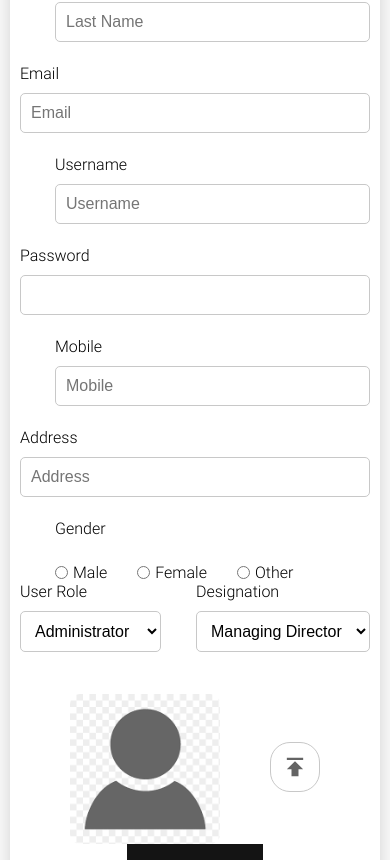
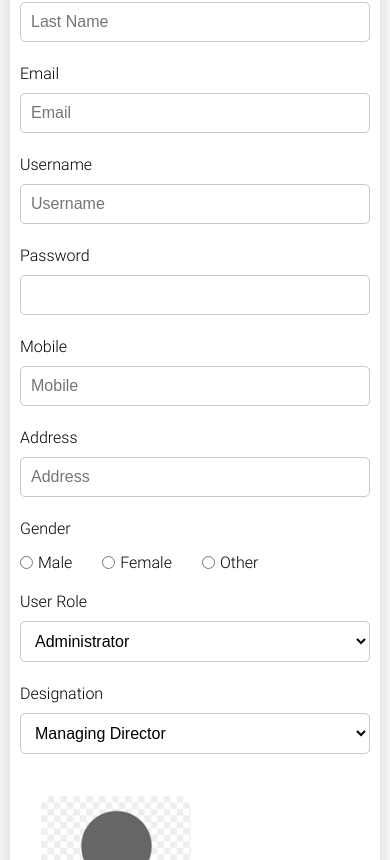
Before and after one commit to mistersakil/react-admin-dashboard, a React (Create React App) app: page /users/create in a window 390 px wide. Shown: the part 1064-1924 px from the top of the page. Built offline with nearby package versions, Linux system fonts and the light colour scheme.

Commit message:
completed responsiveness for userCreate page

```diff
--- a/src/components/pages/users/Users.jsx
+++ b/src/components/pages/users/Users.jsx
@@ -86,7 +86,7 @@ export default function Users(props) {
     <Layout {...props}>
       <section className="users">
         <h3 className="usersTitle">User list</h3>
-        {/* <div style={{ height: "85vh", width: "100%" }}>
+        <div style={{ height: "85vh", width: "100%" }}>
           <DataGrid
             rows={userList}
             columns={columns}
@@ -94,7 +94,7 @@ export default function Users(props) {
             checkboxSelection
             disableSelectionOnClick
           />
-        </div> */}
+        </div>
       </section>
     </Layout>
   );
--- a/src/components/pages/users/userCreate.css
+++ b/src/components/pages/users/userCreate.css
@@ -90,4 +90,40 @@
   border-radius: 1rem;
 }
 
-/* Media Query */
+/* Media Query 800px */
+@media screen and (max-width: 800px) {
+  .formItemContainer {
+    flex-direction: column;
+  }
+  .formItem {
+    max-width: 100%;
+  }
+  .formItem:nth-child(2n) {
+    margin-left: 0;
+  }
+  .formItem .formItemRadio {
+    margin-top: 0.5rem;
+    margin-bottom: 2rem;
+  }
+  .fileUpload {
+    flex-direction: column;
+  }
+  .fileUpload .icon {
+    margin: 1rem 0;
+  }
+}
+/* Media Query 300px */
+@media screen and (max-width: 300px) {
+  .formItem .formItemRadio {
+    flex-direction: column;
+    align-items: flex-start;
+  }
+  .formItem .formItemRadio .item {
+    margin: 1rem 0 1rem 0;
+  }
+  .formFile {
+    display: flex;
+    flex-direction: column;
+    align-items: center;
+  }
+}
```
